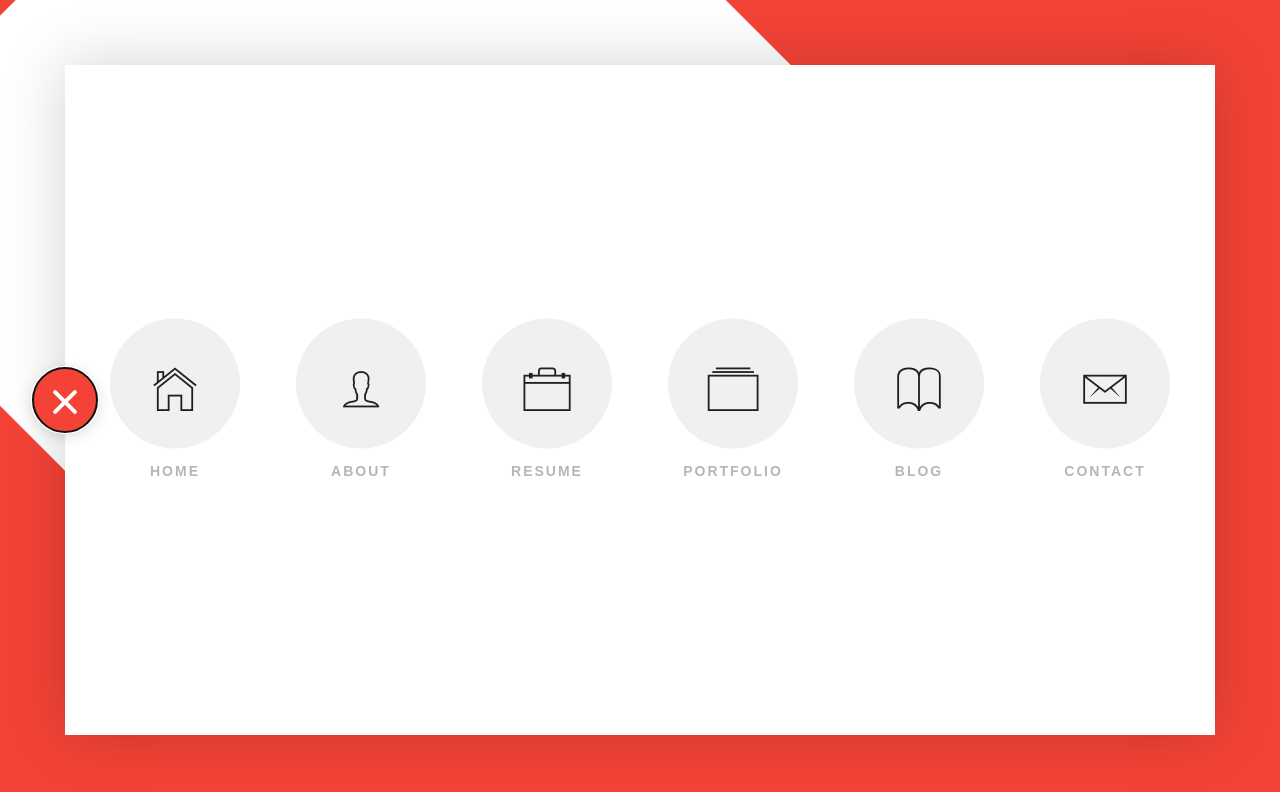
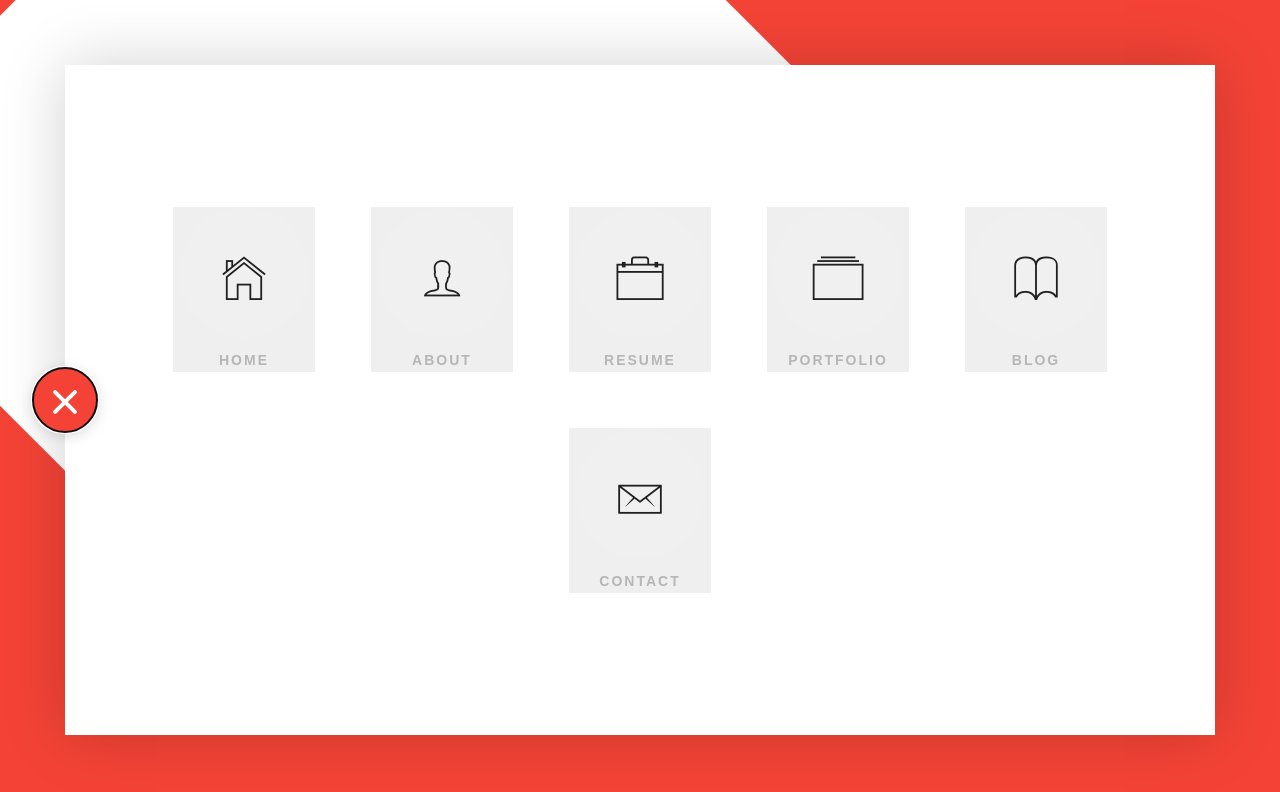
Before and after one commit to rakin92/pw-site-template, a React (Create React App) app: page / in a window 1280 px wide. Both pictures are taken after a click on the button "Menu". Shown: the top 792 px of the page. Built offline with nearby package versions, Linux system fonts and the light colour scheme; a web font is replaced by a local one.

Commit message:
more updates

```diff
--- a/package.json
+++ b/package.json
@@ -6,15 +6,13 @@
     "react": "^16.9.0",
     "react-dom": "^16.9.0",
     "react-modal": "^3.9.1",
-    "react-router-dom": "^5.0.1",
     "react-scripts": "3.1.1"
   },
   "scripts": {
     "start": "react-scripts start",
     "build-sw": "node ./src/sw-build.js",
     "build": "react-scripts build && yarn run build-sw",
-    "test": "react-scripts test",
-    "start-sw": "http-server ./build"
+    "test": "react-scripts test"
   },
   "eslintConfig": {
     "extends": "react-app"
@@ -32,9 +30,7 @@
     ]
   },
   "devDependencies": {
-    "http-server": "^0.11.1",
     "node-sass": "^4.12.0",
-    "react-app-rewired": "^2.1.3",
     "sass-loader": "^7.2.0",
     "workbox-build": "^4.3.1",
     "workbox-webpack-plugin": "^4.3.1"
--- a/src/App.js
+++ b/src/App.js
@@ -2,13 +2,20 @@ import React from 'react';
 
 import Nav from './Component/Menu/Menu';
 import MenuButton from './Component/MenuButton/MenuButton';
-import Routes from './Routes';
+import './styles/Main.scss';
 
-import './styles/Main.scss';
+import Home from './Views/Home/Home';
+import Blog from './Views/Blog/Blog';
+import Contact from './Views/Contact/Contact';
+import Portfolio from './Views/Portfolio/Portfolio';
+import About from './Views/About/About';
+import Resume from './Views/Resume/Resume';
+
 
 export class App extends React.PureComponent {
   state = {
     showMenue: false,
+    active: 'home'
   };
 
   toggleMenu = () => {
@@ -16,7 +23,28 @@ export class App extends React.PureComponent {
     this.setState({ showMenue: !showMenue });
   }
 
-  setActiveMenue = (active) => this.setState({active, showMenue: false});
+  renderSections = () => {
+    const { active } = this.state;
+
+    switch (active) {
+      case 'home':
+        return <Home />
+      case 'about':
+        return <About />
+      case 'blog':
+        return <Blog />
+      case 'contact':
+        return <Contact />
+      case 'portfolio':
+        return <Portfolio />
+      case 'resume':
+        return <Resume />
+      default:
+        return <Home />
+    }
+  }
+
+  navigateTo = (active) => this.setState({active, showMenue: false});
 
   render = () => {
     const { showMenue } = this.state;
@@ -29,9 +57,9 @@ export class App extends React.PureComponent {
         <div className="main-content">
           <MenuButton toggleMenu={this.toggleMenu} />
 
-          <Nav setActiveMenue={this.setActiveMenue} />
+          <Nav navigateTo={this.navigateTo} />
 
-          <Routes />
+          {this.renderSections()}
 
         </div>
       </div>);
--- a/src/Component/Menu/Menu.js
+++ b/src/Component/Menu/Menu.js
@@ -11,13 +11,13 @@ const NavItems = [
   { label: 'Contact', icon: 'ion-ios-email-outline', value: 'contact' },
 ]
 
-function Menu() {
+function Menu({ navigateTo }) {
   const menu = NavItems.map((item, index) => (
     <li key={index}>
-      <a href={`/${item.value}`}>
+      <button aria-label={item.value} onClick={() => navigateTo(item.value)}>
         <i className={item.icon}></i>
         <span>{item.label}</span>
-      </a>
+      </button>
     </li>
   ))
 
--- a/src/Component/Menu/Menu.scss
+++ b/src/Component/Menu/Menu.scss
@@ -2,7 +2,7 @@ $color_1: #202020;
 $color_2: #B6B6B6;
 $color_3: #FFF;
 $color_4: #808080;
-$color_5: #009688;
+$color_5: #F44336;
 
 /*=================================================================================
 	Menu Design
@@ -50,7 +50,7 @@ $color_5: #009688;
       *zoom: 1;
       margin: 28px;
       position: relative;
-      > a {
+      > button {
         display: block;
         text-decoration: none;
         color: $color_1;
@@ -68,8 +68,9 @@ $color_5: #009688;
   }
 }
 
-.show-menu .menu-items > ul > li > a {
+.show-menu .menu-items > ul > li > button {
   opacity: 1;
+  border-style: inherit;
   -webkit-transform: translateY(0px);
   -moz-transform: translateY(0px);
   -ms-transform: translateY(0px);
@@ -77,7 +78,7 @@ $color_5: #009688;
   transform: translateY(0px);
 }
 
-.menu-items > ul > li > a {
+.menu-items > ul > li > button {
   > {
     i {
       display: block;
@@ -126,37 +127,37 @@ $color_5: #009688;
 }
 
 .show-menu .menu-items > ul > li {
-  &:nth-of-type(1) > a {
+  &:nth-of-type(1) > button {
     -webkit-transition-delay: .4s;
     -moz-transition-delay: .4s;
     transition-delay: .4s;
   }
-  &:nth-of-type(2) > a {
+  &:nth-of-type(2) > button {
     -webkit-transition-delay: .5s;
     -moz-transition-delay: .5s;
     transition-delay: .5s;
   }
-  &:nth-of-type(3) > a {
+  &:nth-of-type(3) > button {
     -webkit-transition-delay: .6s;
     -moz-transition-delay: .6s;
     transition-delay: .6s;
   }
-  &:nth-of-type(4) > a {
+  &:nth-of-type(4) > button {
     -webkit-transition-delay: .7s;
     -moz-transition-delay: .7s;
     transition-delay: .7s;
   }
-  &:nth-of-type(5) > a {
+  &:nth-of-type(5) > button {
     -webkit-transition-delay: .8s;
     -moz-transition-delay: .8s;
     transition-delay: .8s;
   }
-  &:nth-of-type(6) > a {
+  &:nth-of-type(6) > button {
     -webkit-transition-delay: .9s;
     -moz-transition-delay: .9s;
     transition-delay: .9s;
   }
-  &:nth-of-type(7) > a {
+  &:nth-of-type(7) > button {
     -webkit-transition-delay: 1s;
     -moz-transition-delay: 1s;
     transition-delay: 1s;
--- a/src/Routes.js
+++ /dev/null
@@ -1,19 +0,0 @@
-import React, { lazy, Suspense } from 'react';
-import { Route, Switch } from 'react-router-dom';
-
-import Loader from './Component/Loader/Loader';
-
-const Routes = () => (
-<Suspense fallback={<Loader />}>
-  <Switch>
-    <Route exact path="/" component={lazy(() => import('./Views/Home/Home'))} />
-    <Route exact path="/home" component={lazy(() => import('./Views/Home/Home'))} />
-    <Route exact path="/contact" component={lazy(() => import('./Views/Contact/Contact'))} />
-    <Route exact path="/blog" component={lazy(() => import('./Views/Blog/Blog'))} />
-    <Route exact path="/portfolio" component={lazy(() => import('./Views/Portfolio/Portfolio'))} />
-    <Route exact path="/about" component={lazy(() => import('./Views/About/About'))} />
-    <Route exact path="/resume" component={lazy(() => import('./Views/Resume/Resume'))} />
-  </Switch>
-</Suspense>);
-
-export default Routes;
--- a/src/Views/About/About.scss
+++ b/src/Views/About/About.scss
@@ -1,7 +1,6 @@
 $color_1: #727272;
 $color_2: rgba(0, 0, 0, 0.45);
 $color_3: #FFF;
-$color_4: #009688;
 
 /*=================================================================================
 	About Section
@@ -78,6 +77,7 @@ $color_4: #009688;
       margin-top: 35px;
       margin-bottom: 25px;
       font-weight: bold;
+      font-size: 1rem;
       text-transform: uppercase;
       letter-spacing: 2px;
     }
@@ -105,7 +105,7 @@ $color_4: #009688;
     h4 {
       margin-bottom: 8px;
       margin-top: 0;
-      font-size: 14px;
+      font-size: 1rem;
     }
     .skill-bar {
       -webkit-box-shadow: 0 1px 4px 0 rgba(0, 0, 0, 0.2);
@@ -117,7 +117,6 @@ $color_4: #009688;
       > .percent {
         height: 100%;
         width: 10%;
-        background: $color_4;
       }
     }
   }
@@ -151,7 +150,7 @@ $color_4: #009688;
         h4 {
           text-transform: uppercase;
           font-weight: bold;
-          font-size: 26px;
+          font-size: 1rem;
           letter-spacing: 2px;
           margin: 0;
           margin-bottom: 45px;
--- a/src/Views/Home/Home.js
+++ b/src/Views/Home/Home.js
@@ -7,12 +7,12 @@ function Home() {
   return (
     <section id="home" className="section main-section active">
       <div className="row">
-        <div className="col-lg-6 col-md-6 col-xs-12 img-col-main">
+        <div className="col-lg-6 col-md-12 col-xs-12 img-col-main">
           <div className="person-img">
             <img src={Person} alt="" />
           </div>
         </div>
-        <div className="col-lg-6 col-md-6 col-xs-12 text-col-main">
+        <div className="col-lg-6 col-md-12 col-xs-12 text-col-main">
           <div className="intro-text-col">
             <div className="inner">
 
--- a/src/Views/Home/Home.scss
+++ b/src/Views/Home/Home.scss
@@ -1,6 +1,6 @@
 $color_1: #727272;
 $color_2: rgba(0, 0, 0, 0.45);
-$color_3: #009688;
+$color_3: #F44336;
 
 /*=================================================================================
 	Home Section
--- a/src/Views/Portfolio/Portfolio.scss
+++ b/src/Views/Portfolio/Portfolio.scss
@@ -1,7 +1,7 @@
 $color_1: #727272;
 $color_2: rgba(0, 0, 0, 0.45);
 $color_3: #FFF;
-$color_4: #009688;
+$color_4: #F44336;
 $color_5: rgba(0, 0, 0, 0.4);
 
 /*=================================================================================
@@ -103,6 +103,7 @@ $color_5: rgba(0, 0, 0, 0.4);
       transform: translate(-50%, -50%);
       text-decoration: none;
       font-weight: bold;
+      font-size: 0.75rem;
       display: inline-block;
       *display: inline;
       *zoom: 1;
--- a/src/Views/Resume/Resume.scss
+++ b/src/Views/Resume/Resume.scss
@@ -1,6 +1,6 @@
 $color_1: rgba(0, 0, 0, 0.45);
 $color_2: #FFF;
-$color_3: #009688;
+$color_3: #F44336;
 
 /*=================================================================================
 	Resume Section
--- a/src/index.js
+++ b/src/index.js
@@ -1,18 +1,12 @@
 import React from 'react';
 import { render } from 'react-dom';
-import { Router } from 'react-router-dom';
-import { createBrowserHistory } from "history";
 import * as serviceWorker from './serviceWorker';
 
 import App from './App';
+import './styles/Main.scss';
 
-const history = createBrowserHistory();
 
-render(
-  <Router history={history}>
-    <App />
-  </Router>,
-  document.getElementById('root'));
+render(<App />, document.getElementById('root'));
 
 // If you want your app to work offline and load faster, you can change
 // unregister() to register() below. Note this comes with some pitfalls.
--- a/src/styles/Main.scss
+++ b/src/styles/Main.scss
@@ -274,6 +274,7 @@ a.btn-material {
 .portfolio-filters > li > a.active,
 .portfolio-filters > li > a:hover,
 .testimonial > .icon,
+.timeline > li > .timeline-content:before,
 .timeline > li > .timeline-content > span,
 .btn-material.btn-secondary:hover,
 .intro-text > span{
```
Also changed, not shown: src/logo.svg (deleted), 1 other file (tests, documents, lock files or other folders).
